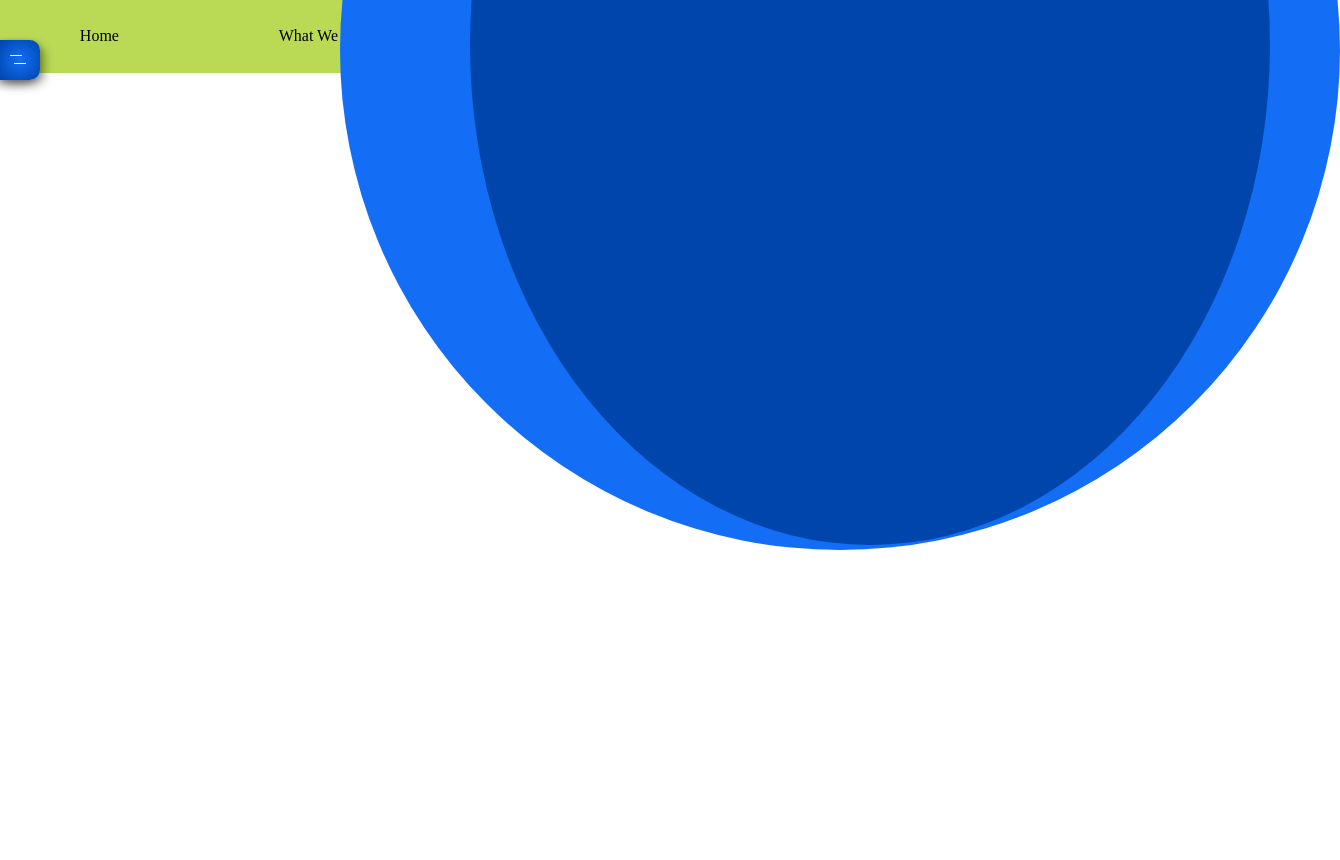
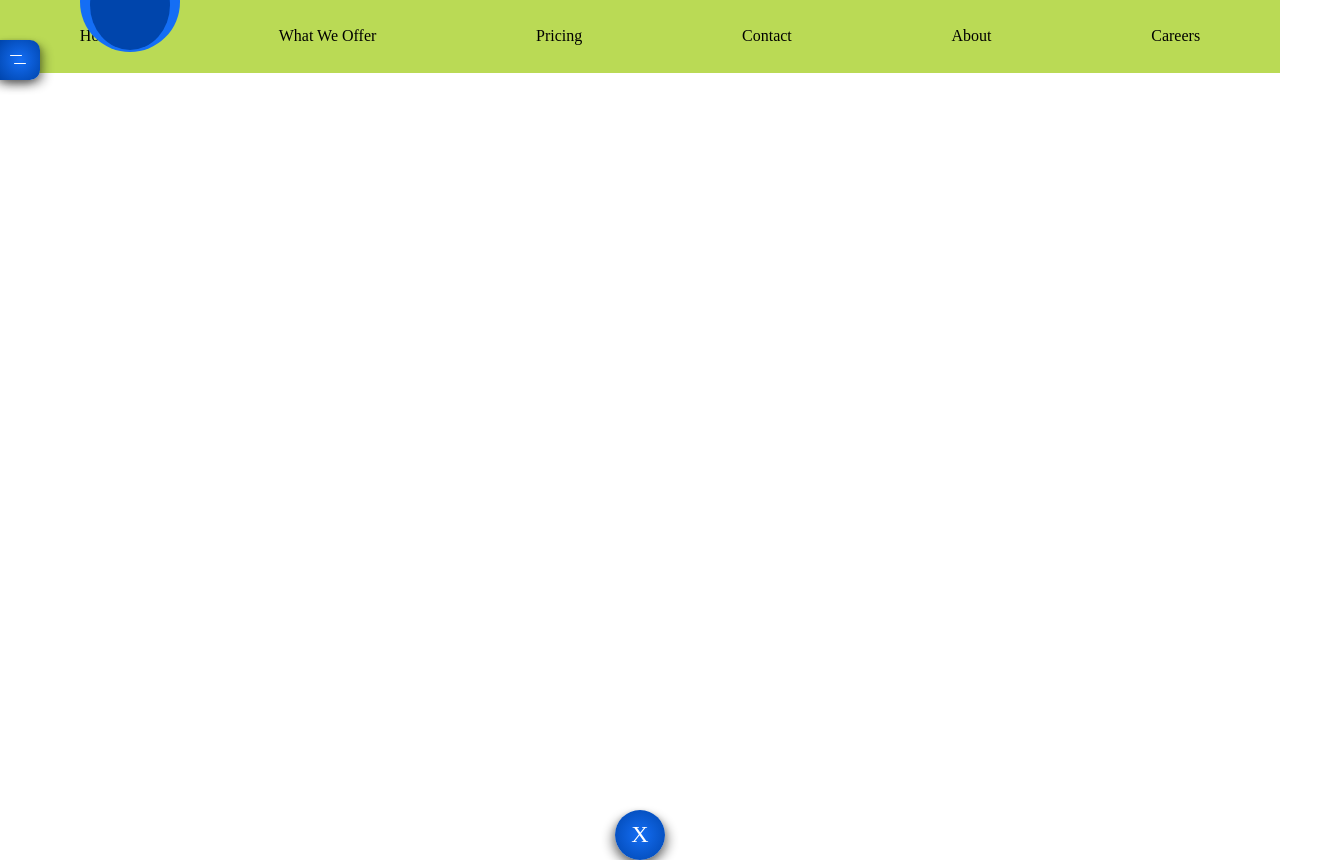
Before and after one commit to StuvaScript/mobile-menu, a website: page dist/index.html in a window 1280 px wide. Shown: the whole page, 1340 px wide, since content can reach past the window. Before the commit the page ends 800 px from the top, so only its background shows below. Drawn offline with Linux system fonts and the light colour scheme.

Commit message:
Add an exit button and some transitions

```diff
--- a/src/index.js
+++ b/src/index.js
@@ -1,5 +1,9 @@
 import './normalize.css';
 import './style.css';
+
+//todo **`` Need to figure out the animations without normalize.css
+
+//! **`` This "window width" is known to be inaccurate and has been giving me the wrong values. Maybe just rely on media queries.
 
 window.addEventListener('resize', () => {
   let w = window.innerWidth;
@@ -13,4 +17,9 @@ window.addEventListener('resize', () => {
   }
 });
 
-//todo **`` Need to figure out how to do a transition event when you click on the hamburger menu to slowly spring open the mobile menu.
+//todo **`` Need to reshape and resize the blue circles.
+
+document.querySelector('.mobile-menu').addEventListener('click', function () {
+  this.classList.toggle('clicked');
+  document.querySelector('.lower-menu-wrap').classList.toggle('clicked');
+});
--- a/src/style.css
+++ b/src/style.css
@@ -3,9 +3,18 @@ body {
   display: grid;
   grid-template-rows: 1fr 10fr;
 }
+
+.mobile-wrap {
+  padding: 40px 0;
+  position: absolute;
+  width: 100vw;
+  height: 100vh;
+  display: flex;
+  flex-direction: column;
+  justify-content: space-between;
+}
+
 .mobile-menu {
-  position: absolute;
-  top: 40px;
   width: 40px;
   height: 40px;
   border-radius: 0 10px 10px 0;
@@ -15,6 +24,10 @@ body {
     -2px 2px 5px rgba(0, 0, 0, 0.1),
     -5px 5px 10px rgba(0, 0, 0, 0.3);
   background: radial-gradient(#146ef5, #0045ac);
+}
+
+.mobile-menu.clicked .outer-shell {
+  transform: scale(2);
 }
 
 .line1 {
@@ -38,23 +51,52 @@ body {
 }
 
 .outer-shell {
-  position: absolute;
-  width: 1000px;
-  height: 1000px;
+  position: relative;
+  width: 100px;
+  height: 100px;
   border-radius: 50%;
-  top: -450px;
-  right: -60px;
+  top: -90px;
+  left: 80px;
   background: #146ef5;
+  transition: transform 300ms ease-in-out 500ms;
 }
 
 .inner-shell {
   position: relative;
-  width: 800px;
-  height: 1000px;
+  width: 80%;
+  height: 90%;
+  left: 10%;
+  bottom: -8px;
   border-radius: 50%;
-  top: -5px;
-  right: -130px;
   background: #0045ac;
+}
+
+.lower-menu-wrap {
+  display: flex;
+  justify-content: center;
+}
+
+.lower-menu-wrap.clicked .mobile-exit {
+  translate: 0px 0px;
+}
+
+.mobile-exit {
+  translate: 0px 100px;
+  width: 50px;
+  height: 50px;
+  border-radius: 50%;
+  box-shadow:
+    2px 2px 5px rgba(0, 0, 0, 0.1),
+    5px 5px 10px rgba(0, 0, 0, 0.3),
+    -2px 2px 5px rgba(0, 0, 0, 0.1),
+    -5px 5px 10px rgba(0, 0, 0, 0.3);
+  background: radial-gradient(#146ef5, #0045ac);
+  color: white;
+  font-size: 1.5rem;
+  display: flex;
+  justify-content: center;
+  align-items: center;
+  transition: translate 400ms cubic-bezier(0.51, 0.11, 0.22, 2.24);
 }
 
 nav {
```
Also changed, not shown: dist/index.html, dist/main.js, 1 other file.
